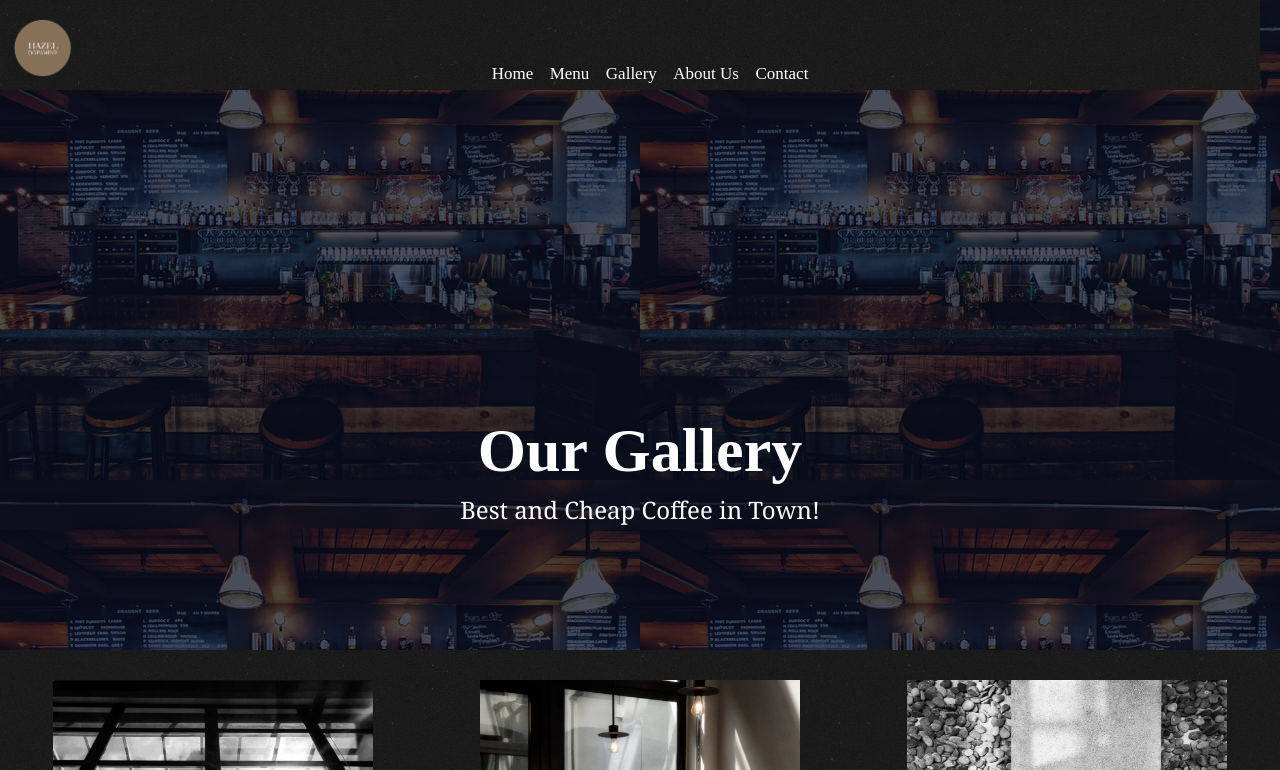
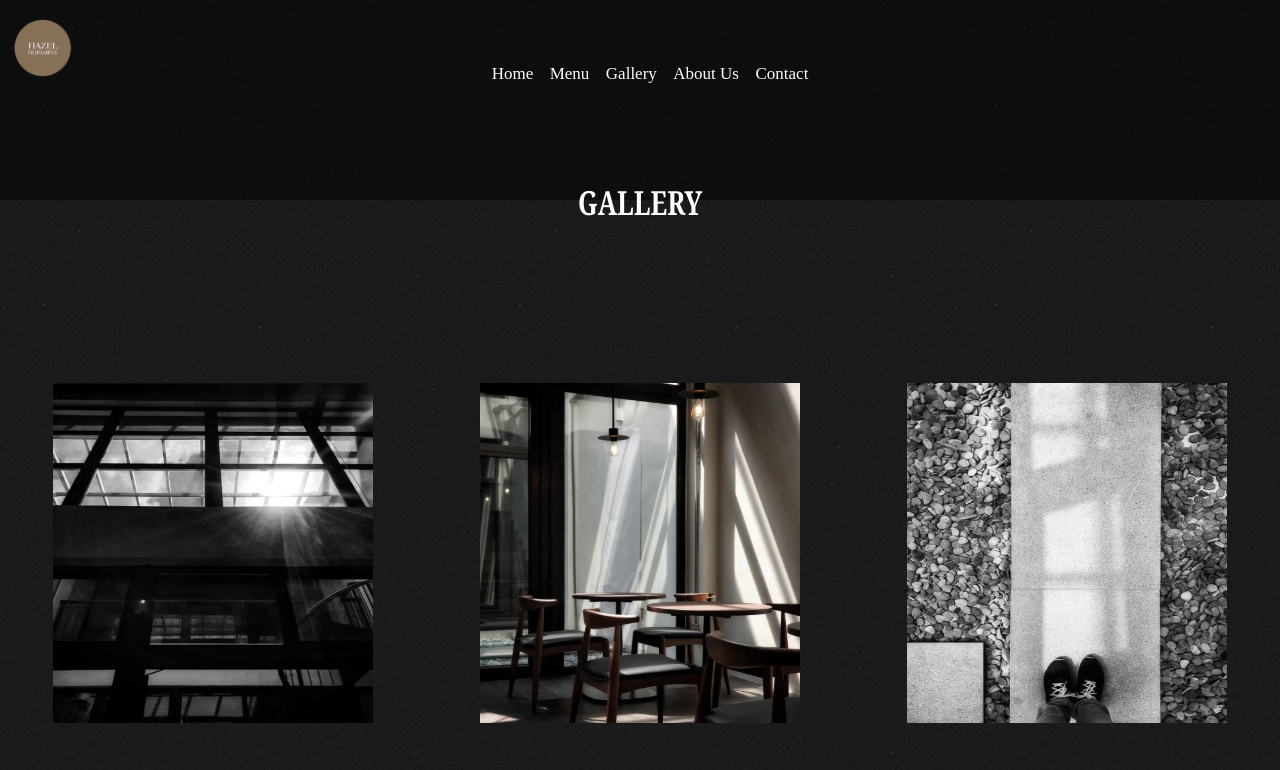
Before and after one commit to Hazel-Dopamine/Mono-Gray, a plain HTML site: page gallery.html in a window 1280 px wide. Shown: the top 770 px of the page. Drawn offline with Linux system fonts and the light colour scheme.

Commit message:
Update gallery.html

```diff
--- a/gallery.html
+++ b/gallery.html
@@ -6,7 +6,7 @@
 	<meta name="viewport" content ="width=device-width, initial-scale=1.0">
 	<link rel="stylesheet" href="https://cdnjs.cloudflare.com/ajax/libs/font-awesome/5.15.3/css/all.min.css"/>
 		<link rel="stylesheet" href="https://cdnjs.cloudflare.com/ajax/libs/font-awesome/4.7.0/css/font-awesome.min.css">
-<link href="galerii.css" rel="stylesheet" type="text/css">
+<link href="264.css" rel="stylesheet" type="text/css">
 </head>
 
 <body>
@@ -32,12 +32,11 @@
 		    </div>
 	</div>
 
-	<section class="home" id="home">
-	 <h1 class="heading">Our Gallery</h1>
-				<p>Best and Cheap Coffee in Town!</p>
-				<!--<a href ="booking.html" class="btn">Order Now!</a>--->
-
+	<section class="photo" id="photo">
+			<h1 class="topic">GALLERY</h1>
 			  <br><br></section>
+<section id="gallerynyah">
+	<br><br><br><br><br>
 	<div class="gambar">
 
 	    <img src="dark.png" >
@@ -58,9 +57,8 @@
 
 
 	</div>
-
+	</section>
 	<br><br><br><br><br><br><br><br><br><br><br><br><br>
-<br><br><br><br><br><br><br><br><br><br><br>
 
 	<section class="footer">
 				<center>
```
